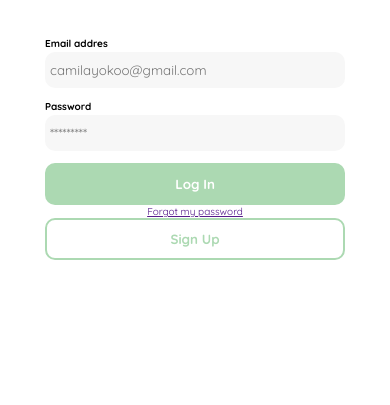
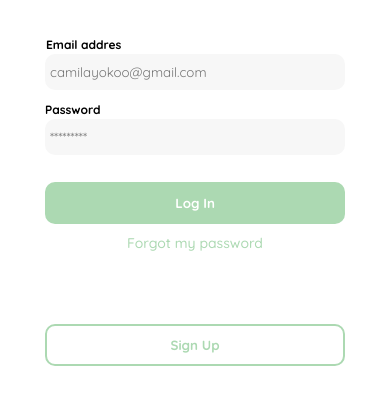
Before and after one commit to YavGz/Yard_Sale, a plain HTML site: page index.html in a window 390 px wide. Shown: the part 123-528 px from the top of the page. Drawn offline with Linux system fonts and the light colour scheme.

Commit message:
Mobile login finished

```diff
--- a/index.html
+++ b/index.html
@@ -17,6 +17,7 @@
     --very-light-secondary: #C7C7C7;
     --text-input-field: #F7F7F7;
     --hospital-principal: #ACD9B2;
+    --hospital-dark: #75af7d;
     --principal-font: 'Quicksand', sans-serif;
     --secondary-font: 'Roboto', sans-serif;
     }
@@ -51,6 +52,8 @@
       margin: 0 auto;
     }
     .form_container label {
+      padding: 0.1rem;
+      font-size: 1.2rem;
       font-weight: 700;
     }
     .form_container input {
@@ -58,12 +61,26 @@
       min-height: 3rem;
       margin: .2rem 0 1.2rem;
       padding: 0.5rem;
-      color: #232830bd;
     }
     .form_login_buttons__container {
+      width: 30rem;
+      padding-top: 1.5rem;
       display: grid;
-      grid-template-rows: ;
+      grid-template-areas:
+      "login"
+      "a"
+      "sign";
+      grid-template-rows: 1fr 8rem 1fr;
+      gap: 1rem 0;
       text-align: center;
+      justify-content: center;
+      justify-items: center;
+      overflow: visible;
+    }
+
+    .form_login_buttons__container a {
+      grid-area: a;
+      padding: auto;
     }
 
     .input {
@@ -73,6 +90,7 @@
       border: solid 0;
       background-color: var(--text-input-field);
     }
+
     .button {
       width: 30rem;
       height: 4.2rem;
@@ -80,16 +98,48 @@
       border: solid 0;
       border-radius: 1rem;
     }
+
+    .a_link{
+      height: 2rem;
+      text-decoration: none;
+      font-weight: 500;
+      font-size: 1.4rem;
+      color: var(--hospital-principal);
+    }
+    .a_link:hover{
+      cursor: pointer;
+      color: var(--hospital-dark);
+      transition: color 0.5s;
+    }
+
     .main_button {
       font-weight: 700;
+      grid-area: login;
+      color: var(--white);
+      transition: all 0.3s;
       background-color: var(--hospital-principal);
-      color: var(--white);
     }
+    .main_button:hover {
+      width: 30.5rem;
+      height: 4.3rem;
+      font-size: 1.5rem;
+      cursor: pointer;
+      background-color: var(--hospital-dark);
+    }
+
     .second_button {
       font-weight: 700;
+      grid-area: sign;
       color: var(--hospital-principal);
       background-color: var(--white);
       border: solid 0.2rem var(--hospital-principal);
+      transition: all 0.3s;
+    }
+    .second_button:hover {
+      width: 30.5rem;
+      height: 4.3rem;
+      font-size: 1.5rem;
+      cursor: pointer;
     }
 
 
@@ -114,7 +164,7 @@
         </label>
         <div class="form_login_buttons__container">
           <button  class="button main_button" type="submit">Log In</button>
-          <a href="">Forgot my password</a>
+          <a class="a_link" href="">Forgot my password</a>
           <button  class="button second_button"type="submit">Sign Up</button>
         </div>
       </form>
```
